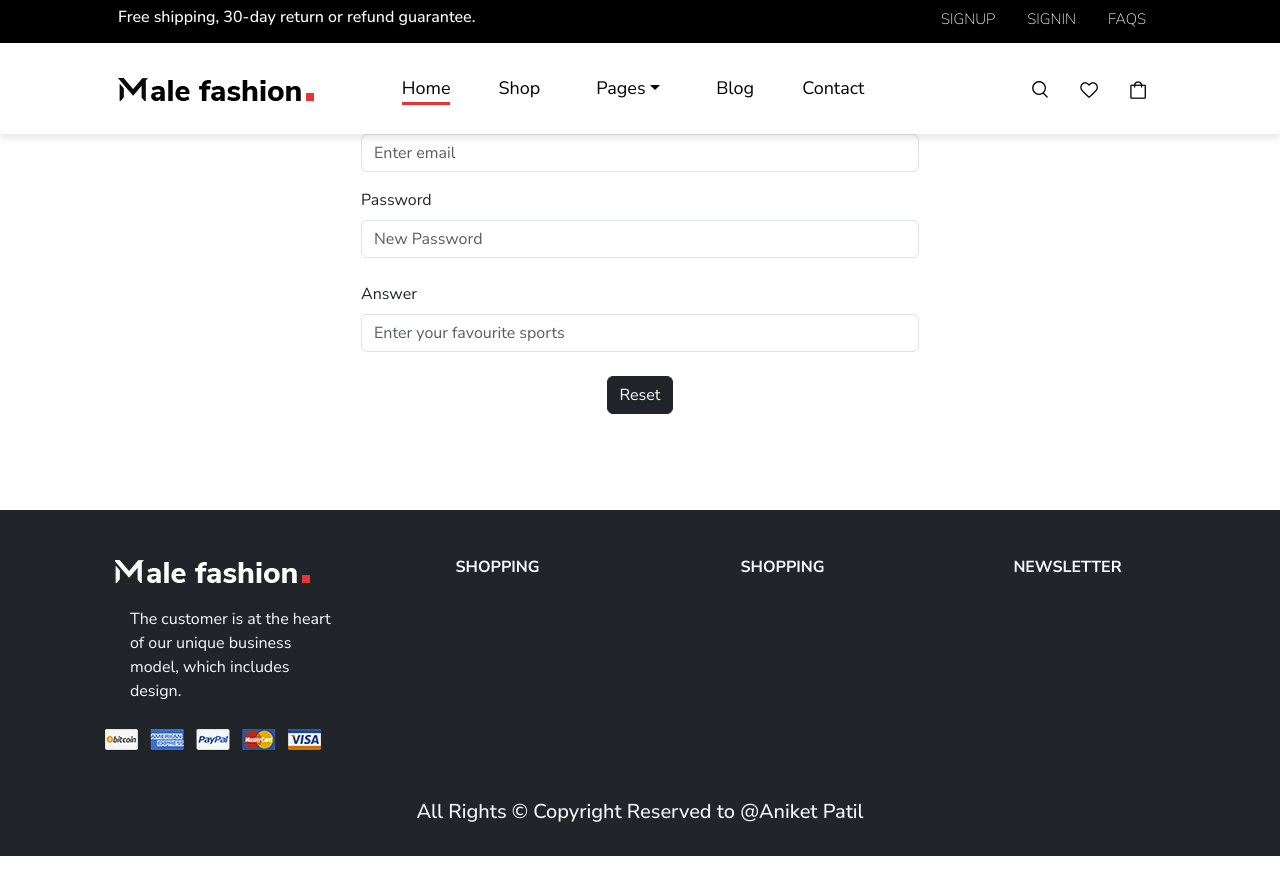
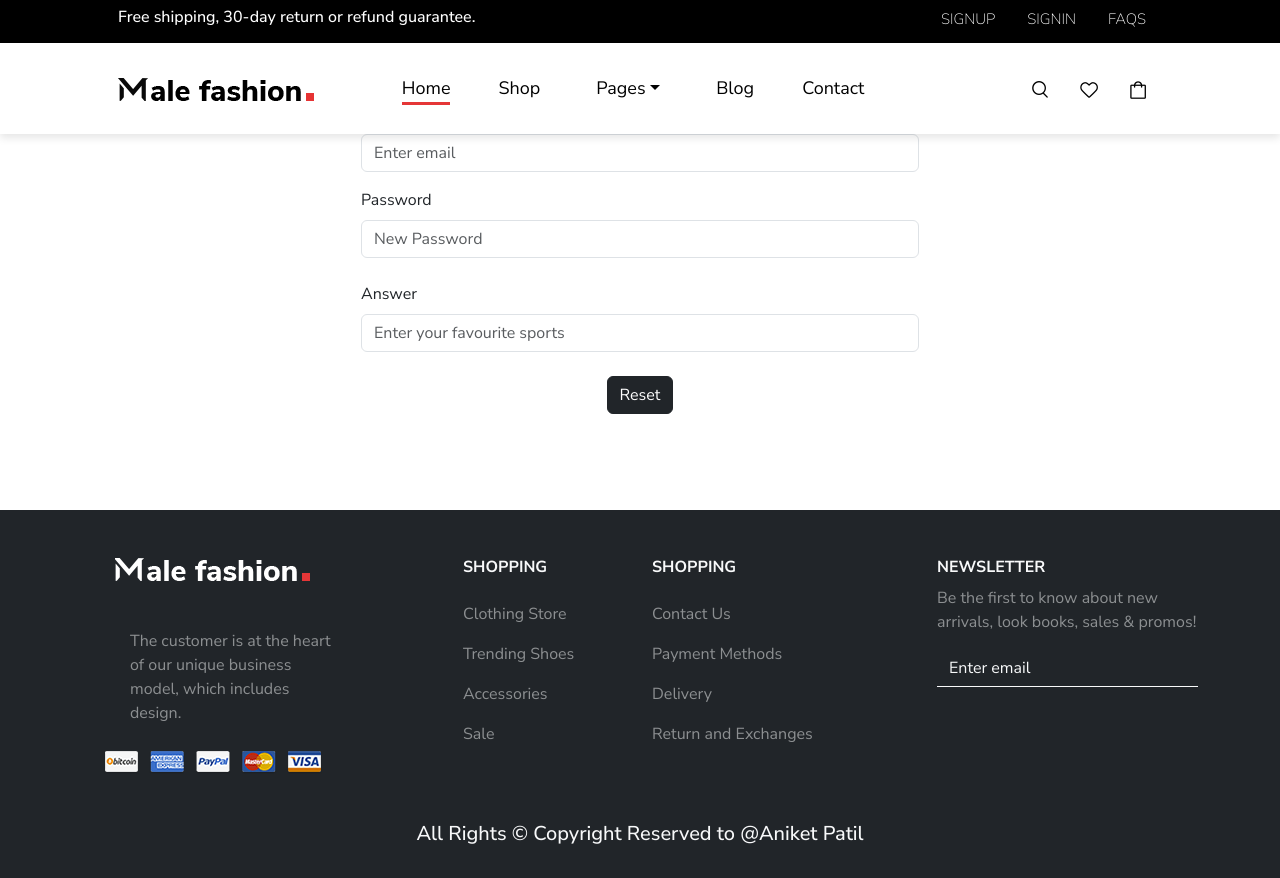
Before and after one commit to aniket-patil7075/Male-Fashion, a React (Vite) app in the folder Shopping/: page /forgotPassword in a window 1280 px wide. Before the commit the page ends 856 px from the top, so only its background shows below. Built offline with nearby package versions, Linux system fonts and the light colour scheme.

Commit message:
Changes in Footer

```diff
--- a/Shopping/src/App.css
+++ b/Shopping/src/App.css
@@ -171,7 +171,6 @@ transform: scale(1,1);
   /* opacity: 0; */
   transition: 0.5s ease-in;
   pointer-events: none;
-
  }
 
  .banner-p:hover::after {
@@ -179,6 +178,18 @@ transform: scale(1,1);
  background-color: #e53637;
  width: 45px;
  }
+
+ .custom-input::placeholder {
+  color: #f8f9fa !important; /* Bootstrap's light color */
+  opacity: 1; /* Ensure the color applies fully */
+}
+
+.custom-input {
+  border: none !important; /* Remove all borders */
+  border-bottom: 1px solid #f8f9fa !important; /* Add only bottom border */
+  border-radius: 0 !important; /* Remove any rounded corners */
+}
+
 /* ***************************************************** Below 425 px ********************************************************** */
 @media (max-width: 426px) {
 
--- a/Shopping/src/assets/Footer.jsx
+++ b/Shopping/src/assets/Footer.jsx
@@ -1,34 +1,77 @@
-import React from 'react'
-import { Col, Container, Row } from 'react-bootstrap'
+import React from "react";
+import { Col, Container, Row } from "react-bootstrap";
+import Form from "react-bootstrap/Form";
 
 function Footer() {
   return (
-    <div className='bg-dark text-light text-center p-4 mt-5 pt-5'>
+    <div className="bg-dark text-light text-center p-4 mt-5 pt-5">
       <Container>
         <div>
           <Row>
             <Col>
-            <img src='/footer-logo.png' alt='footerLogo' />
-            <p className='text-start ms-5 my-4'>The customer is at the heart of our unique business model, which includes design.</p>
-            <img src='/payment.png' alt='paymentCard' />
+              <img src="/footer-logo.png" alt="footerLogo" className="mb-4" />
+              <p className="text-start text-light text-opacity-50 ms-5 my-4">
+                The customer is at the heart of our unique business model, which
+                includes design.
+              </p>
+              <img src="/payment.png" alt="paymentCard" />
             </Col>
             <Col>
-            <h6 className='fw-bold'>SHOPPING</h6>
+              <h6 className="text-start ps-5 ms-5 mb-4 fw-bold">SHOPPING</h6>
+              <p className="text-start ps-5 ms-5 text-light text-opacity-50">
+                Clothing Store
+              </p>
+              <p className="text-start ps-5 ms-5 text-light text-opacity-50">
+                Trending Shoes
+              </p>
+              <p className="text-start ps-5 ms-5 text-light text-opacity-50">
+                Accessories
+              </p>
+              <p className="text-start ps-5 ms-5 text-light text-opacity-50">
+                Sale
+              </p>
             </Col>
             <Col>
-            <h6 className='fw-bold'>SHOPPING</h6>
+              <h6 className="text-start me-5 mb-4 fw-bold">SHOPPING</h6>
+              <p className="text-start me-5 text-light text-opacity-50">
+                Contact Us
+              </p>
+              <p className="text-start me-5 text-light text-opacity-50">
+                Payment Methods
+              </p>
+              <p className="text-start me-5 text-light text-opacity-50">
+                Delivery
+              </p>
+              <p className="text-start me-5 text-light text-opacity-50">
+                Return and Exchanges
+              </p>
             </Col>
             <Col>
-            <h6 className='fw-bold'>NEWSLETTER</h6>
+              <h6 className="text-start fw-bold">NEWSLETTER</h6>
+              <p className="text-start text-light text-opacity-50">
+                Be the first to know about new arrivals, look books, sales &
+                promos!
+              </p>
+              <Form>
+                <Form.Group className="mb-3" controlId="formBasicEmail">
+                  <Form.Control
+                    className="custom-input bg-dark "
+                    type="email"
+                    placeholder="Enter email"
+                  />
+                </Form.Group>
+              </Form>
             </Col>
           </Row>
         </div>
         <div>
-      <h5 className='pt-5'>All Rights &copy; Copyright Reserved to @Aniket Patil</h5>
+          <h5 className="pt-5">
+            All Rights &copy; Copyright Reserved to @Aniket Patil
+          </h5>
         </div>
       </Container>
     </div>
-  )
+  );
 }
 
-export default Footer
+export default Footer;
```
Lines whose indentation alone changed are shown as unchanged.
